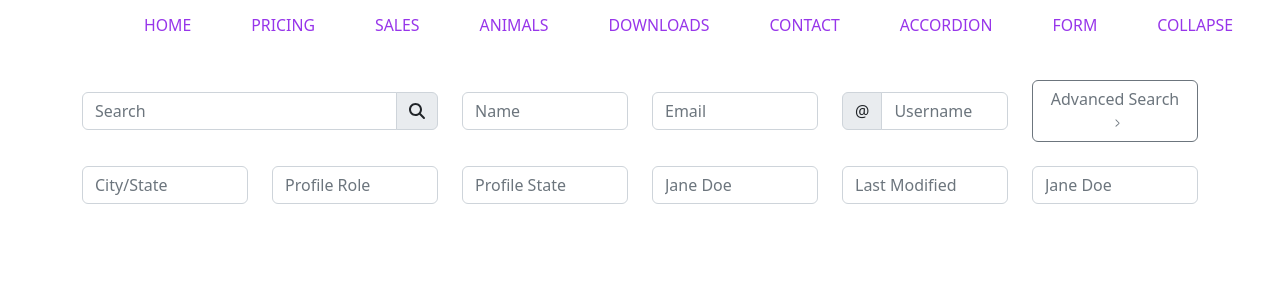
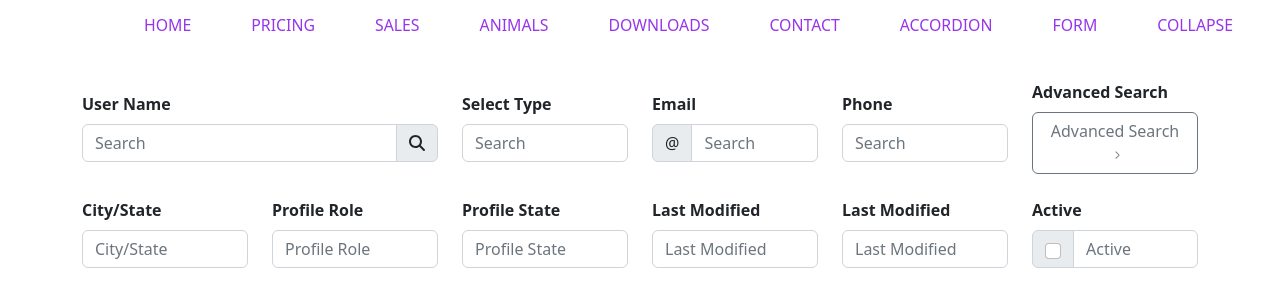
Before and after one commit to brandonwirz/nextjs-sandbox, a Next.js app: page /collapse in a window 1280 px wide. Both pictures are taken after a click on the button "Advanced Search". Shown: the top 306 px of the page. Built offline with nearby package versions, Linux system fonts and the light colour scheme.

Commit message:
added all labels and fields for advanced search

```diff
--- a/src/pages/collapse.js
+++ b/src/pages/collapse.js
@@ -11,14 +11,18 @@ import { faMagnifyingGlass } from "@fortawesome/free-solid-svg-icons";
 function Example() {
   const [open, setOpen] = useState(false);
   //  <FontAwesomeIcon icon="fa-solid fa-chevron-down" />;
+  const isActive = "Active";
+
   return (
     <Container>
       <Form>
         <Row className="align-items-center">
           <Col sm={4} className="my-1">
+            <Form.Label htmlFor="search">User Name</Form.Label>
             <Form.Label htmlFor="search" visuallyHidden>
               Search
             </Form.Label>
+
             <InputGroup>
               <Form.Control id="search" placeholder="Search" />
               <InputGroup.Text>
@@ -28,36 +32,41 @@ function Example() {
           </Col>
 
           <Col sm={2} className="my-1">
-            <Form.Label htmlFor="name" visuallyHidden>
-              Name
-            </Form.Label>
-            <Form.Control id="name" placeholder="Name" />
+            <Form.Label htmlFor="type">Select Type</Form.Label>
+            <Form.Label htmlFor="type" visuallyHidden></Form.Label>
+            <Form.Control id="name" placeholder="Search" />
           </Col>
+
           <Col sm={2} className="my-1">
-            <Form.Label htmlFor="email" visuallyHidden>
-              Name
-            </Form.Label>
-            <Form.Control id="email" placeholder="Email" />
-          </Col>
-          <Col sm={2} className="my-1">
-            <Form.Label htmlFor="inlineFormInputGroupUsername" visuallyHidden>
-              Username
-            </Form.Label>
+            <Form.Label htmlFor="email">Email</Form.Label>
+
+            <Form.Label htmlFor="email" visuallyHidden></Form.Label>
             <InputGroup>
               <InputGroup.Text>@</InputGroup.Text>
               <Form.Control
                 id="inlineFormInputGroupUsername"
-                placeholder="Username"
+                placeholder="Search"
               />
             </InputGroup>
           </Col>
-          <Col>
+          <Col sm={2} className="my-1">
+            <Form.Label htmlFor="phone">Phone</Form.Label>
+
+            <Form.Label htmlFor="phone" visuallyHidden>
+              Name
+            </Form.Label>
+            <Form.Control id="phone" placeholder="Search" />
+          </Col>
+          <Col sm={2}>
+            <Form.Label htmlFor="advanced-search">Advanced Search</Form.Label>
+
             <Button
               variant="outline-secondary"
               className="btnclick"
               onClick={() => setOpen(!open)}
               aria-controls="example-collapse-text"
               aria-expanded={open}
+              id="advanced-search"
             >
               Advanced Search
             </Button>
@@ -68,49 +77,60 @@ function Example() {
         <Collapse in={open} className="margin-top-20px">
           <Row>
             <Col sm={2}>
-              <Form.Label htmlFor="inlineFormInputName" visuallyHidden>
-                Name
-              </Form.Label>
+              <Form.Label htmlFor="phone">City/State</Form.Label>
+
+              <Form.Label
+                htmlFor="inlineFormInputName"
+                visuallyHidden
+              ></Form.Label>
               <Form.Control id="inlineFormInputName" placeholder="City/State" />
             </Col>
             <Col sm={2}>
-              <Form.Label htmlFor="inlineFormInputName" visuallyHidden>
-                Name
-              </Form.Label>
+              <Form.Label htmlFor="Profile State">Profile Role</Form.Label>
+              <Form.Label
+                htmlFor="inlineFormInputName"
+                visuallyHidden
+              ></Form.Label>
               <Form.Control
                 id="inlineFormInputName"
                 placeholder="Profile Role"
               />
             </Col>
             <Col sm={2}>
-              <Form.Label htmlFor="inlineFormInputName" visuallyHidden>
-                Name
-              </Form.Label>
+              <Form.Label htmlFor="Profile State">Profile State</Form.Label>
+              <Form.Label
+                htmlFor="inlineFormInputName"
+                visuallyHidden
+              ></Form.Label>
               <Form.Control
                 id="inlineFormInputName"
                 placeholder="Profile State"
               />
             </Col>
             <Col sm={2}>
-              <Form.Label htmlFor="inlineFormInputName" visuallyHidden>
-                Name
-              </Form.Label>
-              <Form.Control id="inlineFormInputName" placeholder="Jane Doe" />
+              <Form.Label htmlFor="Last-Modified">Last Modified</Form.Label>
+              <Form.Label
+                htmlFor="inlineFormInputName"
+                visuallyHidden
+              ></Form.Label>
+              <Form.Control id="Last-Modified" placeholder="Last Modified" />
             </Col>
             <Col sm={2}>
-              <Form.Label htmlFor="inlineFormInputName" visuallyHidden>
-                Name
-              </Form.Label>
-              <Form.Control
-                id="inlineFormInputName"
-                placeholder="Last Modified"
-              />
+              <Form.Label htmlFor="custom-field">Last Modified</Form.Label>
+              <Form.Label htmlFor="custom-field" visuallyHidden></Form.Label>
+              <Form.Control id="custom-field" placeholder="Last Modified" />
             </Col>
+
             <Col sm={2}>
-              <Form.Label htmlFor="inlineFormInputName" visuallyHidden>
-                Name
-              </Form.Label>
-              <Form.Control id="inlineFormInputName" placeholder="Jane Doe" />
+              <Form.Label htmlFor="Active">Active</Form.Label>
+
+              <InputGroup className="mb-3">
+                <InputGroup.Checkbox aria-label="Checkbox for following text input" />
+                <Form.Control
+                  placeholder="Active"
+                  aria-label="Text input with checkbox"
+                />
+              </InputGroup>
             </Col>
           </Row>
         </Collapse>
--- a/src/styles/utilities.css
+++ b/src/styles/utilities.css
@@ -13,6 +13,7 @@ nav a:hover {
   color: var(--hover-color-change);
   border-radius: var(--border-radius);
   text-decoration: none;
+  transition: 0.3s;
 }
 nav.nav {
   margin-bottom: 30px;
@@ -90,6 +91,9 @@ button.btnclick:after {
   position: relative;
   margin-left: 5px;
 }
+.form-label {
+  font-weight: 600;
+}
 @media (max-width: 700px) {
   .main-nav {
     margin-top: 20px;
```
Also changed, not shown: src/pages/accordion.js (+25 -1 lines).
